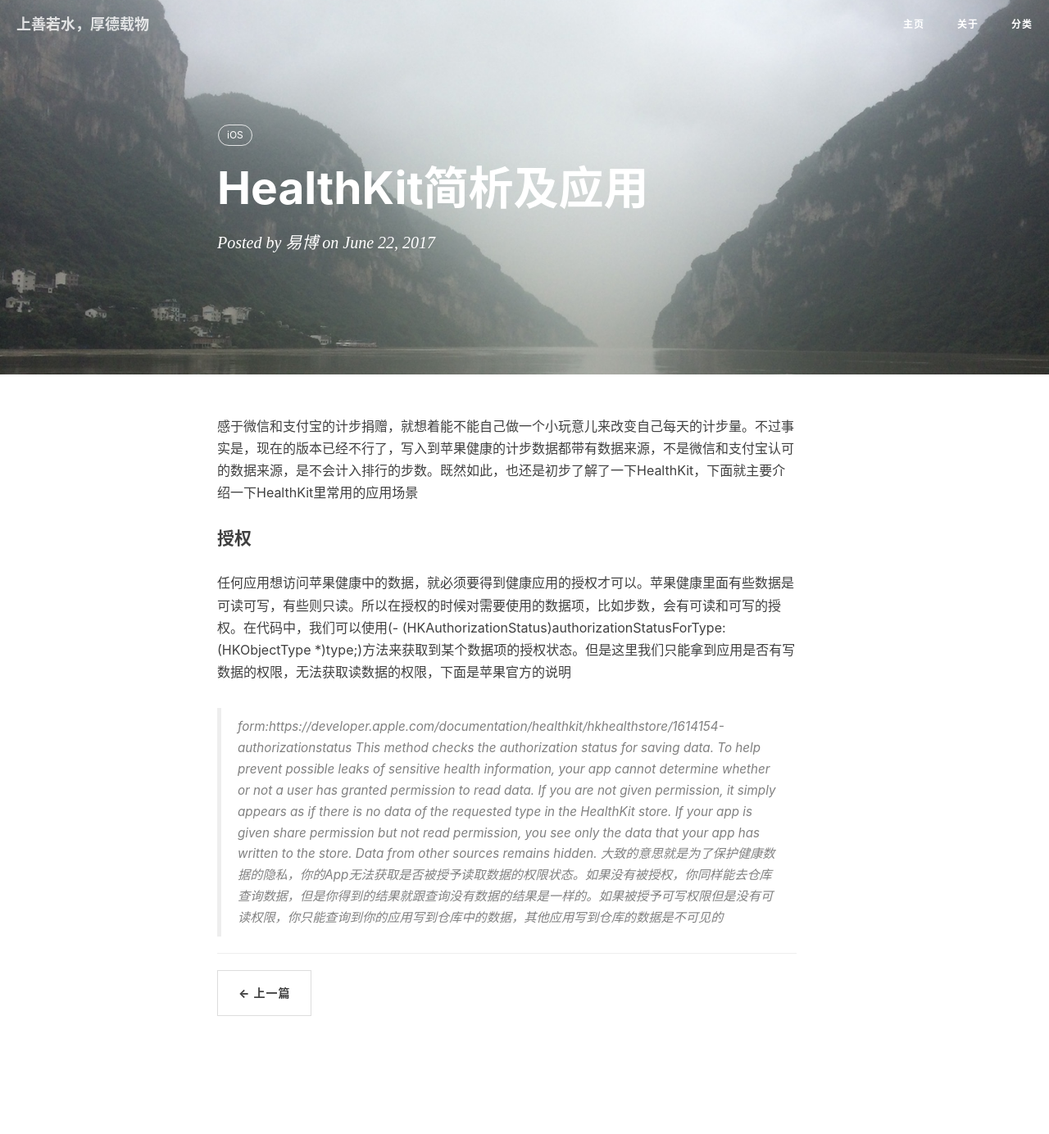
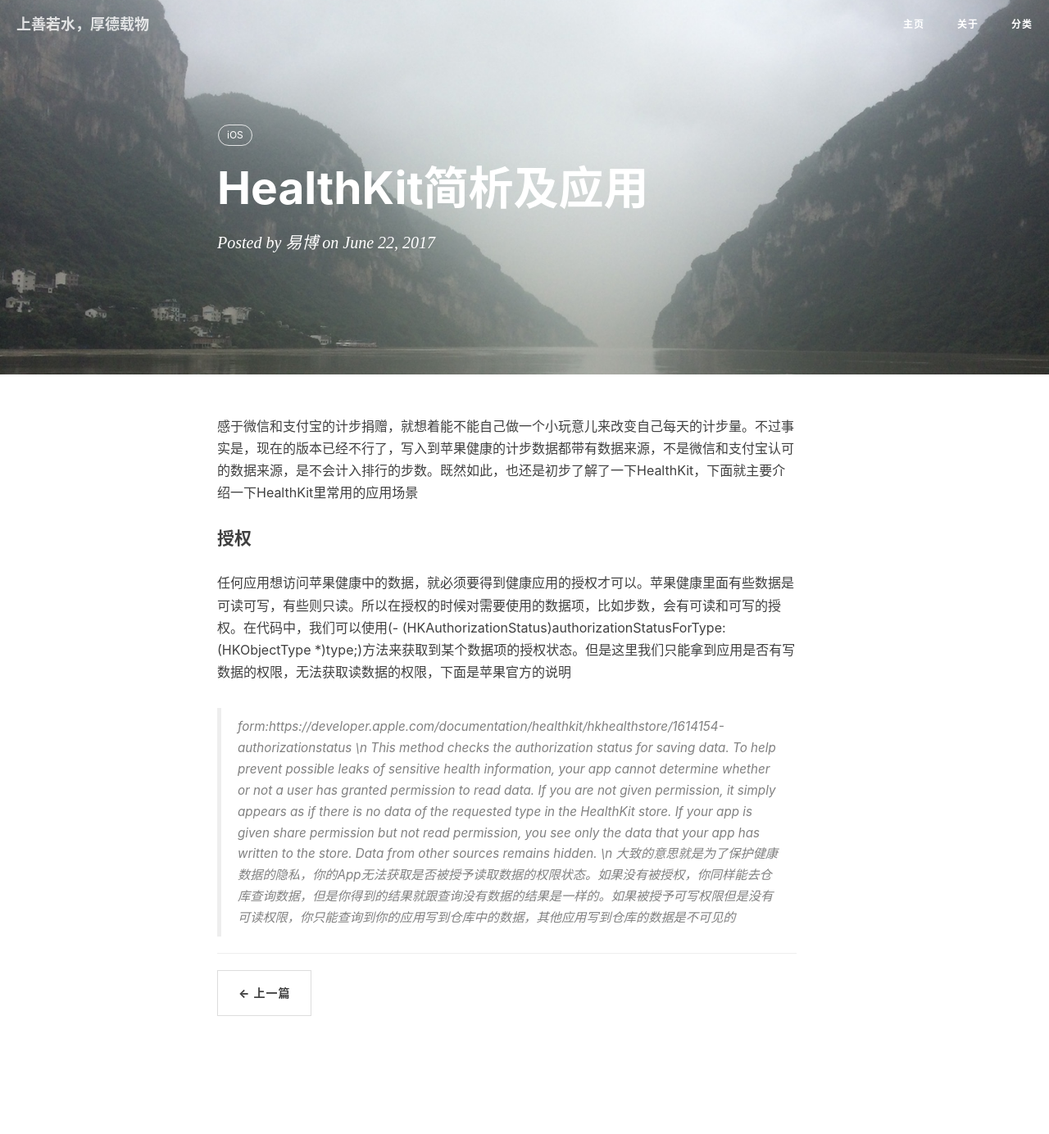
Before and after one commit to xttxqjfg/xttxqjfg.github.io, a Jekyll site: the page built from _posts/201706/2017-06-22-HealthKit简析及应用.markdown, in a window 1280 px wide. Shown: the whole page at 82% size. Built offline with Jekyll 4.4.1, drawn with Linux system fonts in a browser that asks for light colours; nearby versions of some CDN libraries; comment, search, counter and statistics services are not loaded.

Commit message:
no message

```diff
--- a/_posts/201706/2017-06-22-HealthKit简析及应用.markdown
+++ b/_posts/201706/2017-06-22-HealthKit简析及应用.markdown
@@ -15,7 +15,7 @@
 
 任何应用想访问苹果健康中的数据，就必须要得到健康应用的授权才可以。苹果健康里面有些数据是可读可写，有些则只读。所以在授权的时候对需要使用的数据项，比如步数，会有可读和可写的授权。在代码中，我们可以使用(- (HKAuthorizationStatus)authorizationStatusForType:(HKObjectType *)type;)方法来获取到某个数据项的授权状态。但是这里我们只能拿到应用是否有写数据的权限，无法获取读数据的权限，下面是苹果官方的说明
 
->form:https://developer.apple.com/documentation/healthkit/hkhealthstore/1614154-authorizationstatus
+>form:https://developer.apple.com/documentation/healthkit/hkhealthstore/1614154-authorizationstatus \n
 This method checks the authorization status for saving data.
-To help prevent possible leaks of sensitive health information, your app cannot determine whether or not a user has granted permission to read data. If you are not given permission, it simply appears as if there is no data of the requested type in the HealthKit store. If your app is given share permission but not read permission, you see only the data that your app has written to the store. Data from other sources remains hidden.
+To help prevent possible leaks of sensitive health information, your app cannot determine whether or not a user has granted permission to read data. If you are not given permission, it simply appears as if there is no data of the requested type in the HealthKit store. If your app is given share permission but not read permission, you see only the data that your app has written to the store. Data from other sources remains hidden.  \n
 大致的意思就是为了保护健康数据的隐私，你的App无法获取是否被授予读取数据的权限状态。如果没有被授权，你同样能去仓库查询数据，但是你得到的结果就跟查询没有数据的结果是一样的。如果被授予可写权限但是没有可读权限，你只能查询到你的应用写到仓库中的数据，其他应用写到仓库的数据是不可见的
```
